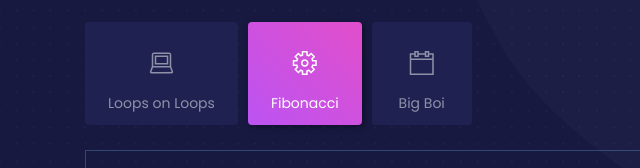
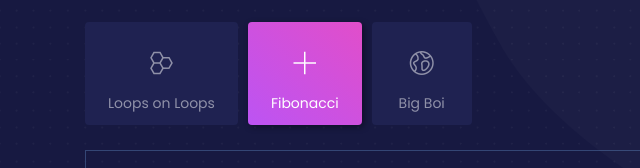
Before and after one commit to kevinusername/Goof3, a website: page docs/index.html in a window 1280 px wide. Shown: the part 1451-1619 px from the top of the page, 0-640 px from the left. Drawn offline with Linux system fonts and the light colour scheme.

Commit message:
Updated Icons

```diff
--- a/docs/index.html
+++ b/docs/index.html
@@ -68,19 +68,19 @@
                   -->
                   <li class="nav-item">
                       <a class="nav-link" href="#dashboard-1" role="tab" data-toggle="tab">
-                          <i class="tim-icons icon-laptop"></i>
+                          <i class="tim-icons icon-molecule-40"></i>
                           Loops on Loops
                       </a>
                   </li>
                   <li class="nav-item">
                       <a class="nav-link active" href="#schedule-1" role="tab" data-toggle="tab">
-                          <i class="tim-icons icon-settings-gear-63"></i>
+                          <i class="tim-icons icon-simple-add"></i>
                           Fibonacci
                       </a>
                   </li>
                   <li class="nav-item">
                       <a class="nav-link" href="#tasks-1" role="tab" data-toggle="tab">
-                          <i class="tim-icons icon-calendar-60"></i>
+                          <i class="tim-icons icon-world"></i>
                           Big Boi
                       </a>
                   </li>
```
